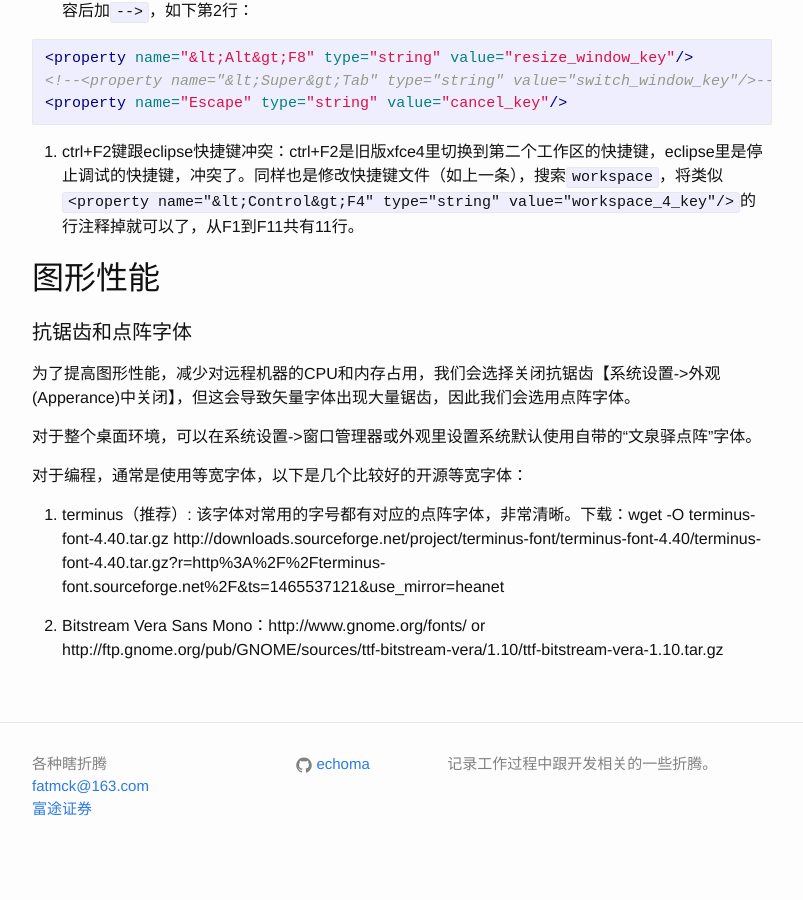
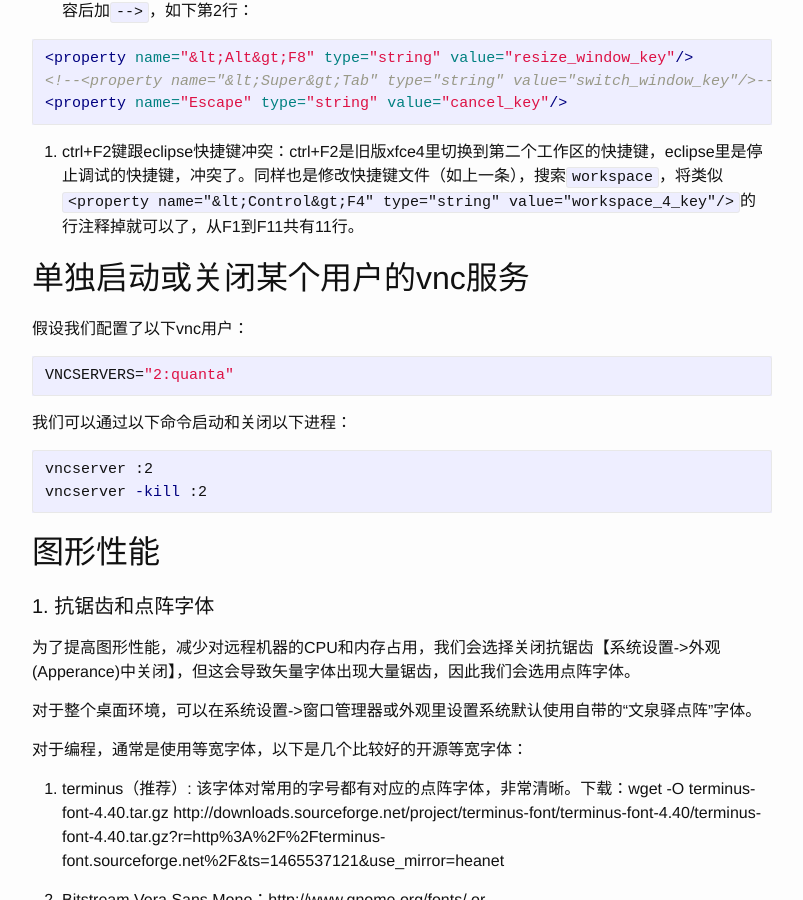
Before and after one commit to echoma/echoma.github.com, a Jekyll site: the page built from _posts/2016-06-06-centos6-vnc-gnome-xfce.markdown, in a window 1280 px wide and 900 px high, scrolled down 4667 px. Shown: the whole window, without its empty margins (238-1041 px from the left). Built offline with Jekyll 4.4.1, drawn with Linux system fonts in a browser that asks for light colours; some of the changed text lies outside the part shown.

Commit message:
vnc文档更新操作单个用户的方法

````diff
--- a/_posts/2016-06-06-centos6-vnc-gnome-xfce.markdown
+++ b/_posts/2016-06-06-centos6-vnc-gnome-xfce.markdown
@@ -28,7 +28,7 @@ date:   2016-06-06 20:28:21 +0800
 
 ## 实施步骤一：在远端机上上安装桌面环境。
 
-#### 1.安装桌面环境软件
+#### 1. 安装桌面环境软件
 
 折腾的过程中发现，如果要想使用XFCE桌面环境，必须也得把GNome桌面环境装好。
 
@@ -38,7 +38,7 @@ date:   2016-06-06 20:28:21 +0800
 
 我们的开发机默认是命令行多用户模式启动，我们需要切换到X11图形模式，使用root执行`vi /etc/inittab`，将里面的`id:3:initdefault:`替换为`id:5:initdefault:`
 
-#### 3.重启机器，检察GNome是否正常启动
+#### 3. 重启机器，检察GNome是否正常启动
 
 用root执行reboot命令进行重启，重启后使用ps命令看GNome的相关进程是否存在：`ps afxu | grep gnome`
 
@@ -60,7 +60,7 @@ gnome-volume-control-applet
 
 使用root执行：`chkconfig vncserver on`
 
-#### 3.创建用户
+#### 3. 创建用户
 
 假如你打算就用现有的账户登录桌面，那就可以跳过这步了。
 
@@ -71,7 +71,7 @@ useradd xxx
 passwd xxx
 ```
 
-#### 4.配置用户可以使用vnc
+#### 4. 配置用户可以使用vnc
 
   **a.** 使用root修改vnc配置文件，为新用户增加vnc配置：`vi /etc/sysconfig/vncservers`
 
@@ -152,7 +152,7 @@ twm &
 
 假设我们的远端机器的IP是192.169.1.20
 
-#### 常见的linux平台的vnc客户端使用方法
+#### 1. 常见的linux平台的vnc客户端使用方法
 
   **a.** 最简易的客户端`gvncviewer`
 
@@ -174,7 +174,7 @@ remmina在启动后会在右下角有个系统托盘。功能类似krdc。但是
 
 可以使用`remmina -i &`来启动remmina的系统托盘。
 
-#### 必读：使用中的问题解决
+#### 2. 必读：使用中的问题解决
 
   **a.** 总是弹出一个对话框要求输入root密码，写着类似`Authentication is required to set the network proxy used for downloading packages`的文字。解决方法如下：使用root编辑`/etc/xdg/autostart/gpk-update-icon.desktop`文件，然后在末尾增加一行：`X-GNOME-Autostart-enabled=false`
 
@@ -187,7 +187,7 @@ remmina在启动后会在右下角有个系统托盘。功能类似krdc。但是
 1. 在安装了gnome的前提下，安装xfce软件包：`yum groupinstall xfce`
 
 2. 将某个用户的登录环境切换为xfce，`vim ~/.vnc/xstartup`，做如下修改：
-	a. 将`exec gnome-session`替换为`startxfce4 &`
+   a. 将`exec gnome-session`替换为`startxfce4 &`
     b. 将带有xinitrc的代码行注释掉：
 
 ```bash
@@ -208,9 +208,23 @@ remmina在启动后会在右下角有个系统托盘。功能类似krdc。但是
 ```
 4. ctrl+F2键跟eclipse快捷键冲突：ctrl+F2是旧版xfce4里切换到第二个工作区的快捷键，eclipse里是停止调试的快捷键，冲突了。同样也是修改快捷键文件（如上一条），搜索`workspace`，将类似`<property name="&lt;Control&gt;F4" type="string" value="workspace_4_key"/>`的行注释掉就可以了，从F1到F11共有11行。
 
+## 单独启动或关闭某个用户的vnc服务
+
+假设我们配置了以下vnc用户：
+
+```ini
+VNCSERVERS="2:quanta"
+```
+
+我们可以通过以下命令启动和关闭以下进程：
+
+```bash
+vncserver :2
+vncserver -kill :2
+```
 ## 图形性能
 
-#### 抗锯齿和点阵字体
+#### 1. 抗锯齿和点阵字体
 
 为了提高图形性能，减少对远程机器的CPU和内存占用，我们会选择关闭抗锯齿【系统设置->外观(Apperance)中关闭】，但这会导致矢量字体出现大量锯齿，因此我们会选用点阵字体。
 
````
